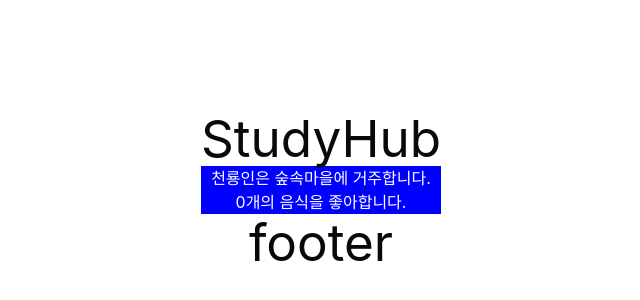
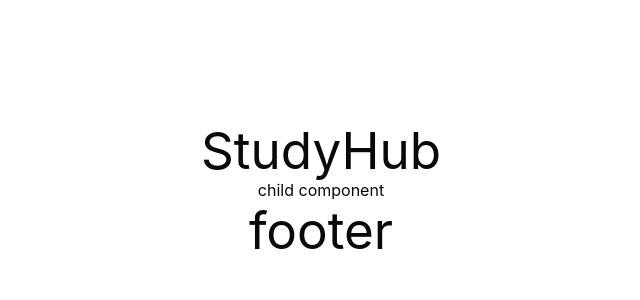
Before and after one commit to ASAC-06-A/FE_TEST, a React (Vite) app: page / in a window 1280 px wide. Shown: the part 210-510 px from the top of the page, without its empty margins (319-959 px from the left). Built offline with nearby package versions, Linux system fonts and the light colour scheme.

Commit message:
feat: ChildComp 생성

```diff
--- a/src/App.jsx
+++ b/src/App.jsx
@@ -2,6 +2,10 @@
 import Header from '@/components/Header'
 import Body from '@/components/Body'
 import Footer from '@/components/Footer'
+
+function ChildComp() {
+  return <div>child component</div>
+}
 
 function App() {
   const BodyProps = {
@@ -13,7 +17,9 @@
   return (
     <div className='App'>
       <Header />
-      <Body {...BodyProps} />
+      <Body>
+        <ChildComp />
+      </Body>
       <Footer />
     </div>
   )
--- a/src/components/Body.jsx
+++ b/src/components/Body.jsx
@@ -1,17 +1,5 @@
-import '@/components/Body.css'
-
-function Body({ name, location, favorList }) {
-  console.log(name, location, favorList)
-  return (
-    <div className='body'>
-      {name}은 {location}에 거주합니다.
-      <br />
-      {favorList.length}개의 음식을 좋아합니다.
-    </div>
-  )
+function Body({ children }) {
+  console.log(children)
+  return <div className='body'>{children}</div>
 }
-Body.defaultProps = {
-  favorList: [],
-}
-
 export default Body
```
